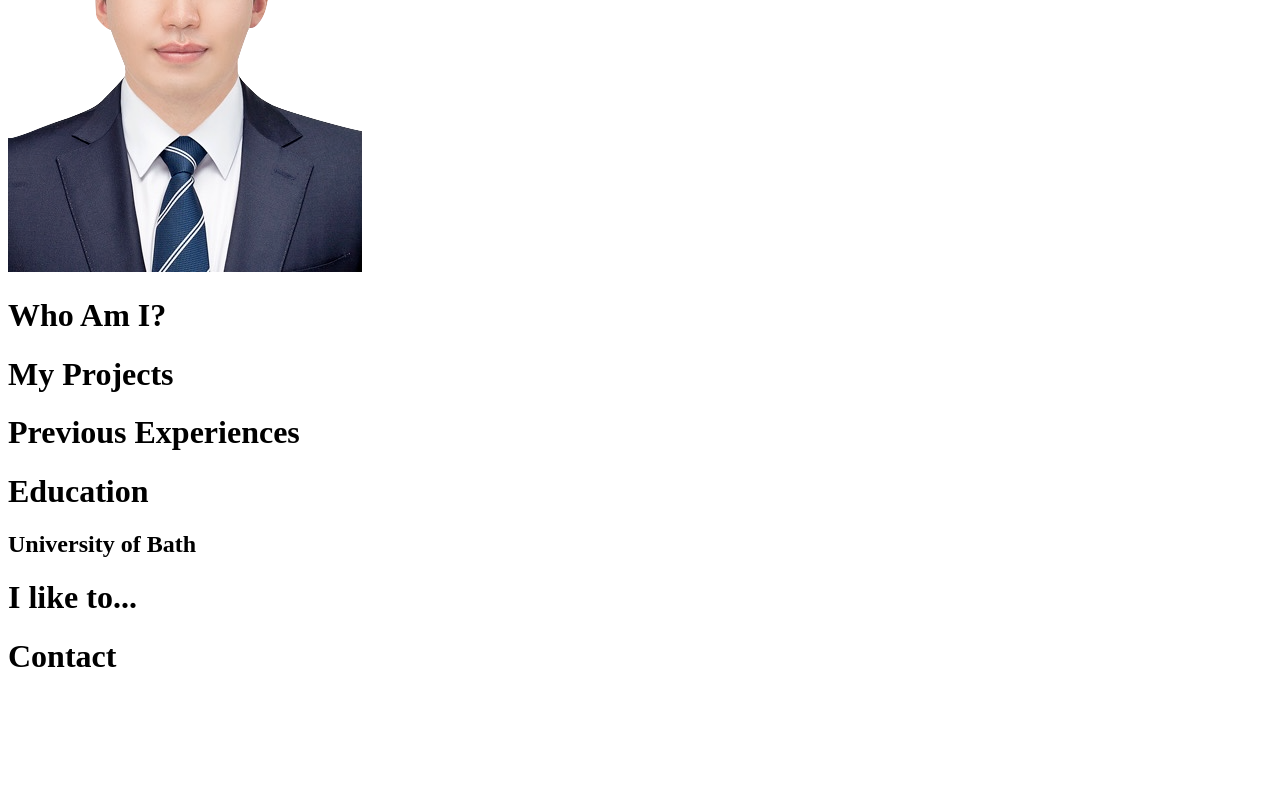
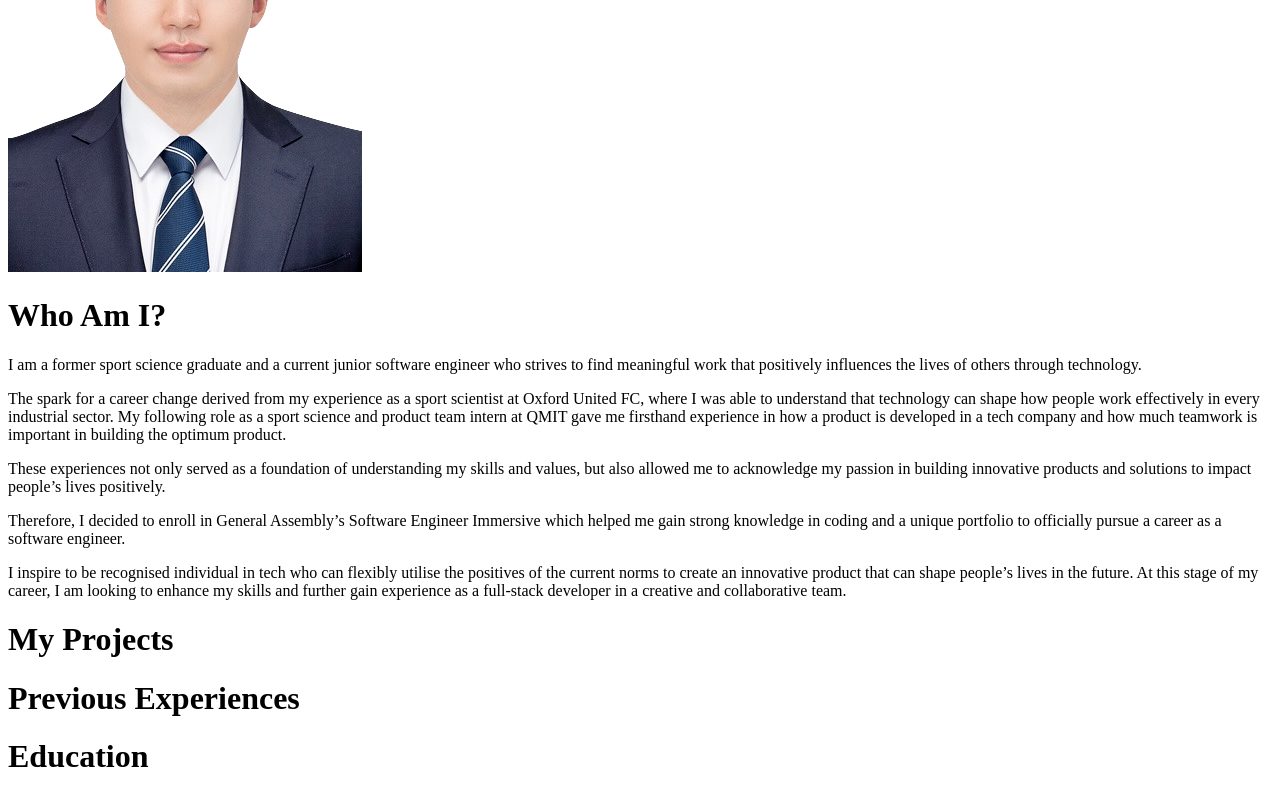
Before and after one commit to suhholee/My-Portfolio, a React (Create React App) app in the folder client/: page / in a window 1280 px wide. Shown: the part 469-1266 px from the top of the page. Before the commit the page ends 1165 px from the top, so only its background shows below. Built offline with nearby package versions, Linux system fonts and the light colour scheme; the HTML template or start-up script is replaced by a standard one.

Commit message:
working on about page

```diff
--- a/client/public/index.html
+++ b/client/public/index.html
@@ -2,9 +2,9 @@
 <html lang="en">
   <head>
     <meta charset="utf-8" />
-    <link rel="icon" href="%PUBLIC_URL%/favicon.ico" />
+    <link rel="icon" href="%PUBLIC_URL%/favicon.png" />
     <meta name="viewport" content="width=device-width, initial-scale=1" />
-    <title>Suhho Lee</title>
+    <title>Suhho Lee | Developer</title>
   </head>
   <body>
     <noscript>You need to enable JavaScript to run this app.</noscript>
--- a/client/src/components/AboutMe.js
+++ b/client/src/components/AboutMe.js
@@ -1,8 +1,15 @@
 
 const AboutMe = () => {
   return (
-    <div id="about">
+    <div className="about">
       <h1>Who Am I?</h1>
+      <div className="content">
+        <p>I am a former sport science graduate and a current junior software engineer who strives to find meaningful work that positively influences the lives of others through technology.</p>
+        <p>The spark for a career change derived from my experience as a sport scientist at Oxford United FC, where I was able to understand that technology can shape how people work effectively in every industrial sector. My following role as a sport science and product team intern at QMIT gave me firsthand experience in how a product is developed in a tech company and how much teamwork is important in building the optimum product.</p>
+        <p>These experiences not only served as a foundation of understanding my skills and values, but also allowed me to acknowledge my passion in building innovative products and solutions to impact people’s lives positively.</p>
+        <p>Therefore, I decided to enroll in General Assembly’s Software Engineer Immersive which helped me gain strong knowledge in coding and a unique portfolio to officially pursue a career as a software engineer.</p>
+        <p>I inspire to be recognised individual in tech who can flexibly utilise the positives of the current norms to create an innovative product that can shape people’s lives in the future. At this stage of my career, I am looking to enhance my skills and further gain experience as a full-stack developer in a creative and collaborative team.</p>
+      </div>
     </div>
   )
 }
--- a/client/src/components/Home.js
+++ b/client/src/components/Home.js
@@ -14,6 +14,7 @@ const Home = () => {
       </div>
       <div className="profile">
         <img src={profile} className='profile-image'></img>
+        <div className='profile-wrapper'></div>
       </div>
     </div>
   )
--- /dev/null
+++ b/client/src/styles/components/about-me.scss
@@ -0,0 +1,22 @@
+.about {
+  @extend %flex-center;
+  flex-direction: column;
+  padding: 30px 0;
+
+  h1 {
+    color: white;
+    font-family: $sub-font;
+    font-size: 50px;
+    padding: 20px 50px;
+    border-bottom: 2px solid white;
+    margin: 20px auto;
+  }
+
+  .content {
+    @extend %flex-center;
+    flex-direction: column;
+    text-align: start;
+    width: 1200px;
+    font-size: 20px;
+  }
+}
--- a/client/src/styles/main.scss
+++ b/client/src/styles/main.scss
@@ -4,3 +4,4 @@
 @import './global/base';
 @import './components/home';
 @import './components/header';
+@import './components/about-me';
```
Also changed, not shown: client/src/styles/components/header.scss (+7 -0 lines), client/src/styles/components/home.scss (+25 -1 lines), client/public/favicon.png (added), 1 other file (tests, documents, lock files or other folders).
